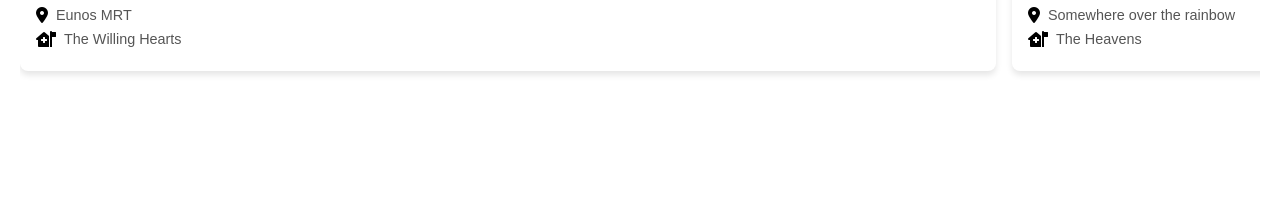
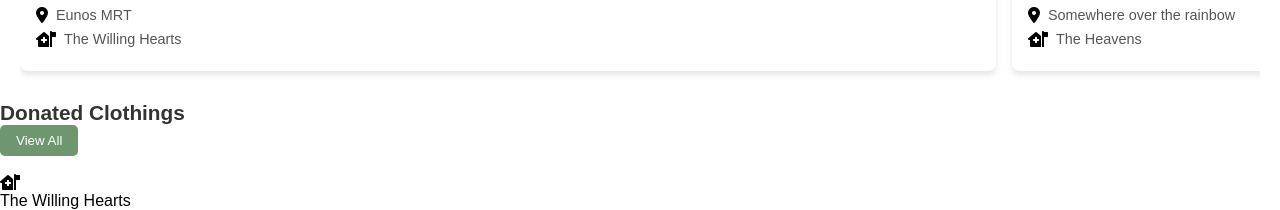
Before and after one commit to WiseAmos/WTH24-winner-product, a website: page static/home/home.html in a window 1280 px wide. Shown: the part 759-969 px from the top of the page. Before the commit the page ends 860 px from the top, so only its background shows below. Drawn offline with Linux system fonts and the light colour scheme.

Commit message:
pulling changes

```diff
--- a/static/home/home.html
+++ b/static/home/home.html
@@ -95,7 +95,18 @@
                     </div>
                 </div>
             </div>
-            <!-- Add more food cards as needed -->
+        </div>
+    </div>
+    <div class="donatedClothings">
+        <div class="donatedClothingsHeader">
+            <p class="sectionHeader">Donated Clothings</p>
+            <button class="viewAll">View All</button>
+        </div>
+        <div>
+            <img>
+            <p class="productTitle"></p>
+            <i class="fa-solid fa-house-medical-flag"></i>
+            <p>The Willing Hearts</p>
         </div>
     </div>
     <script src="https://kit.fontawesome.com/229dff7a33.js" crossorigin="anonymous"></script>
```
